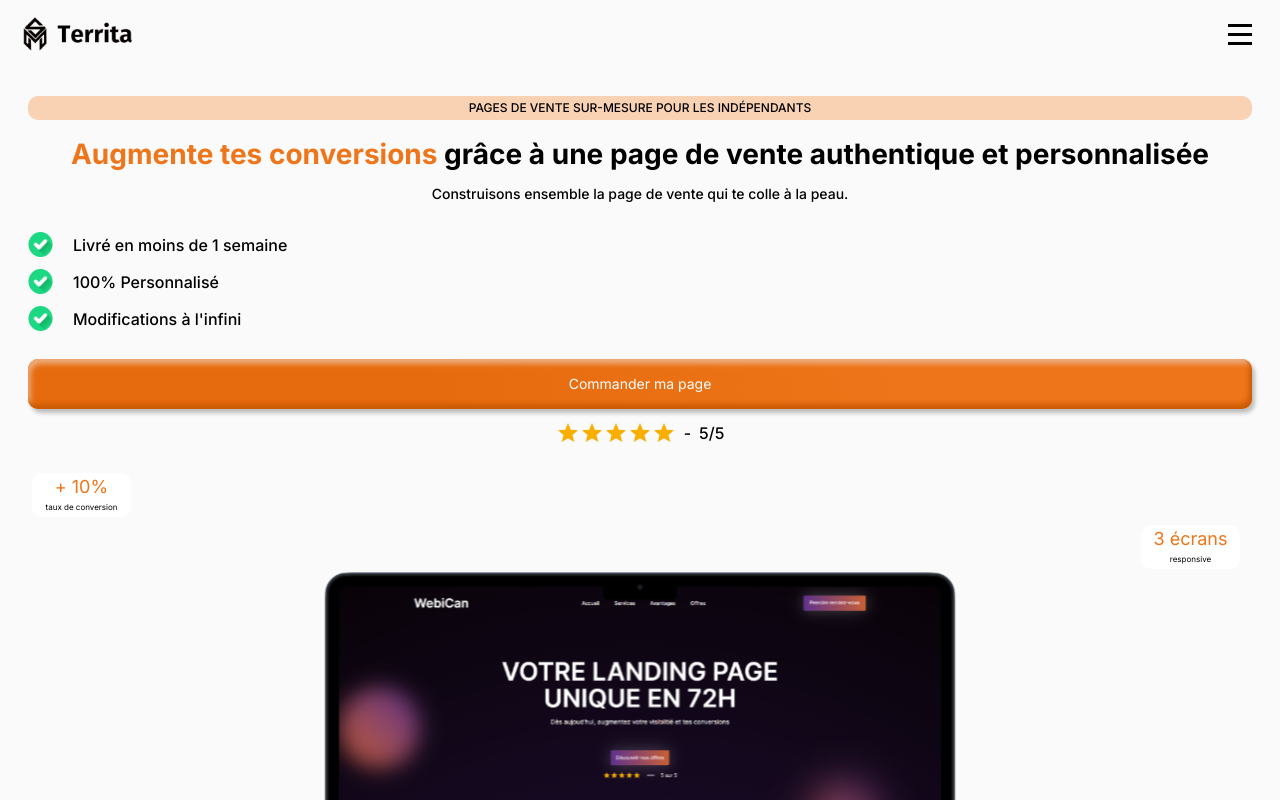
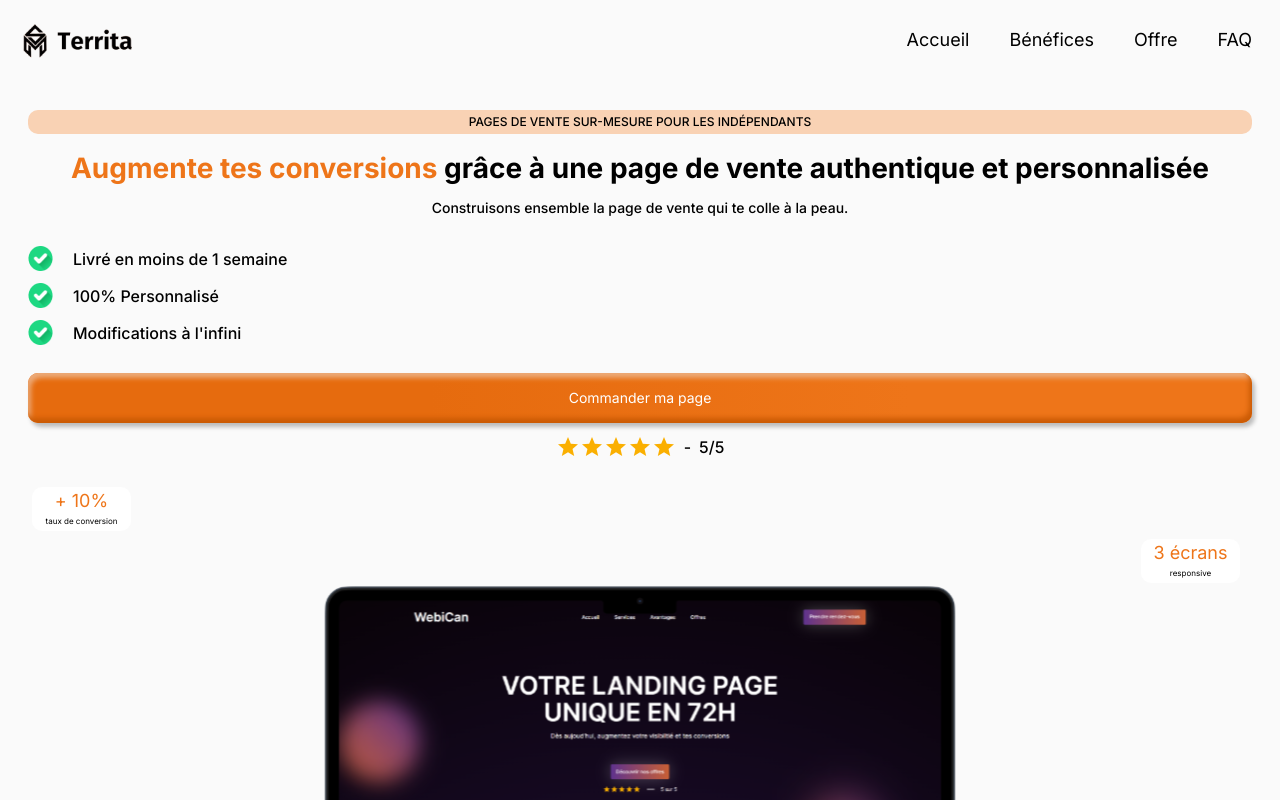
Before and after one commit to SebMZI/territa-lp, a Next.js app: page / in a window 1280 px wide. Shown: the top 800 px of the page. Built offline with nearby package versions, Linux system fonts and the light colour scheme.

Commit message:
feat(Header): :iphone: Navigation is now responsive 100ù
Hamburger icon isn't visible, and navigation is in line ready to be used

```diff
--- a/components/Navbar.jsx
+++ b/components/Navbar.jsx
@@ -8,7 +8,7 @@ const Navbar = () => {
   return (
     <nav className={`z-40 `}>
       <button
-        className={`z-50   ${
+        className={`z-50  md:hidden ${
           isOpen ? "fixed right-[30px] top-[30px]" : "relative top-0 right-0"
         }`}
         onClick={() => setIsOpen(!isOpen)}
@@ -30,7 +30,8 @@ const Navbar = () => {
       <ul
         className={`fixed h-screen w-full flex flex-col inset-0 items-center justify-center bg-[#FAFAFA] gap-10 text-lg transition-all duration-500 ease-in-out ${
           isOpen ? "translate-x-0" : "translate-x-full"
-        }`}
+        } md:flex-row md:translate-x-0 md:bg-transparent md:static md:h-16
+        `}
         onClick={() => setIsOpen(!isOpen)}
       >
         <li>
```
